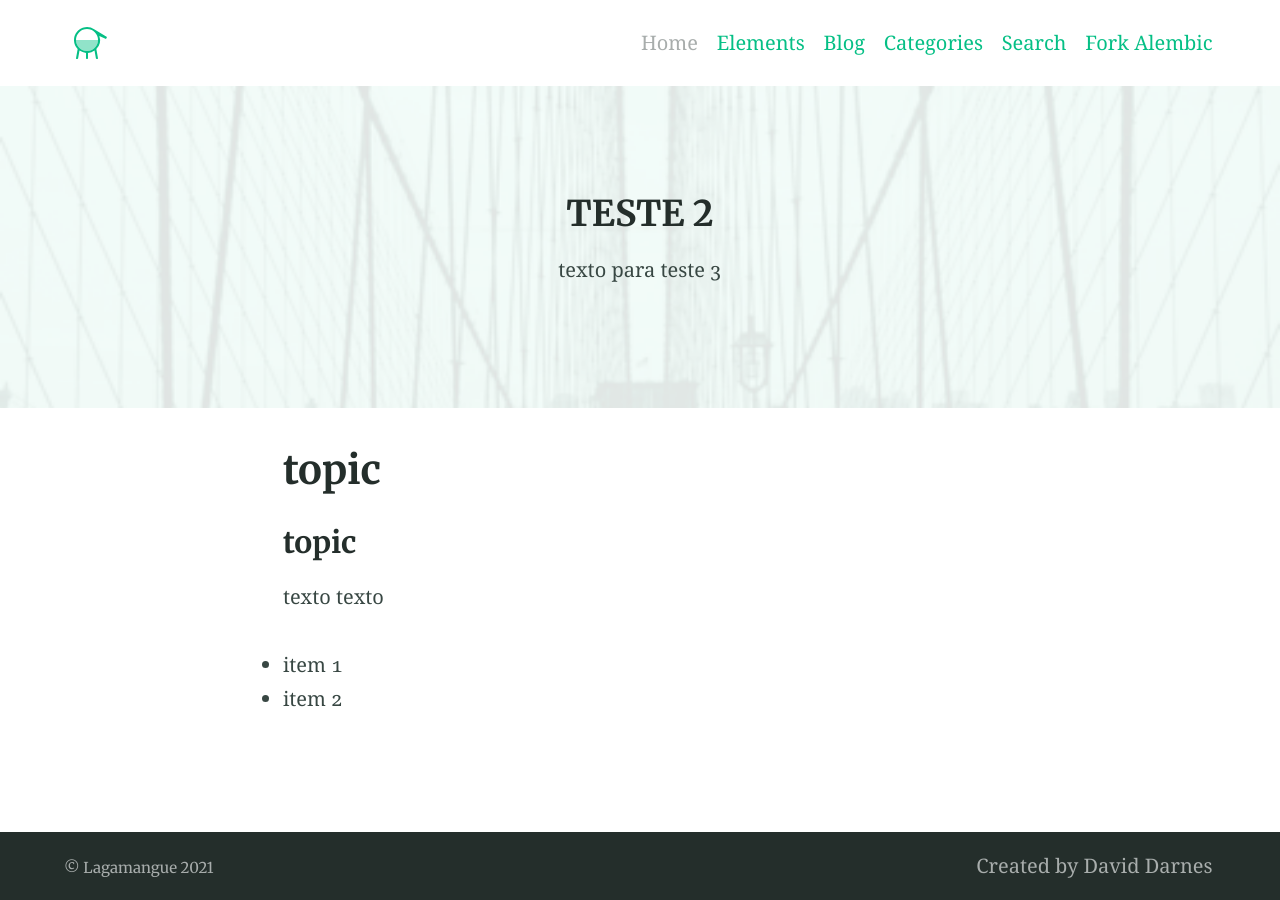
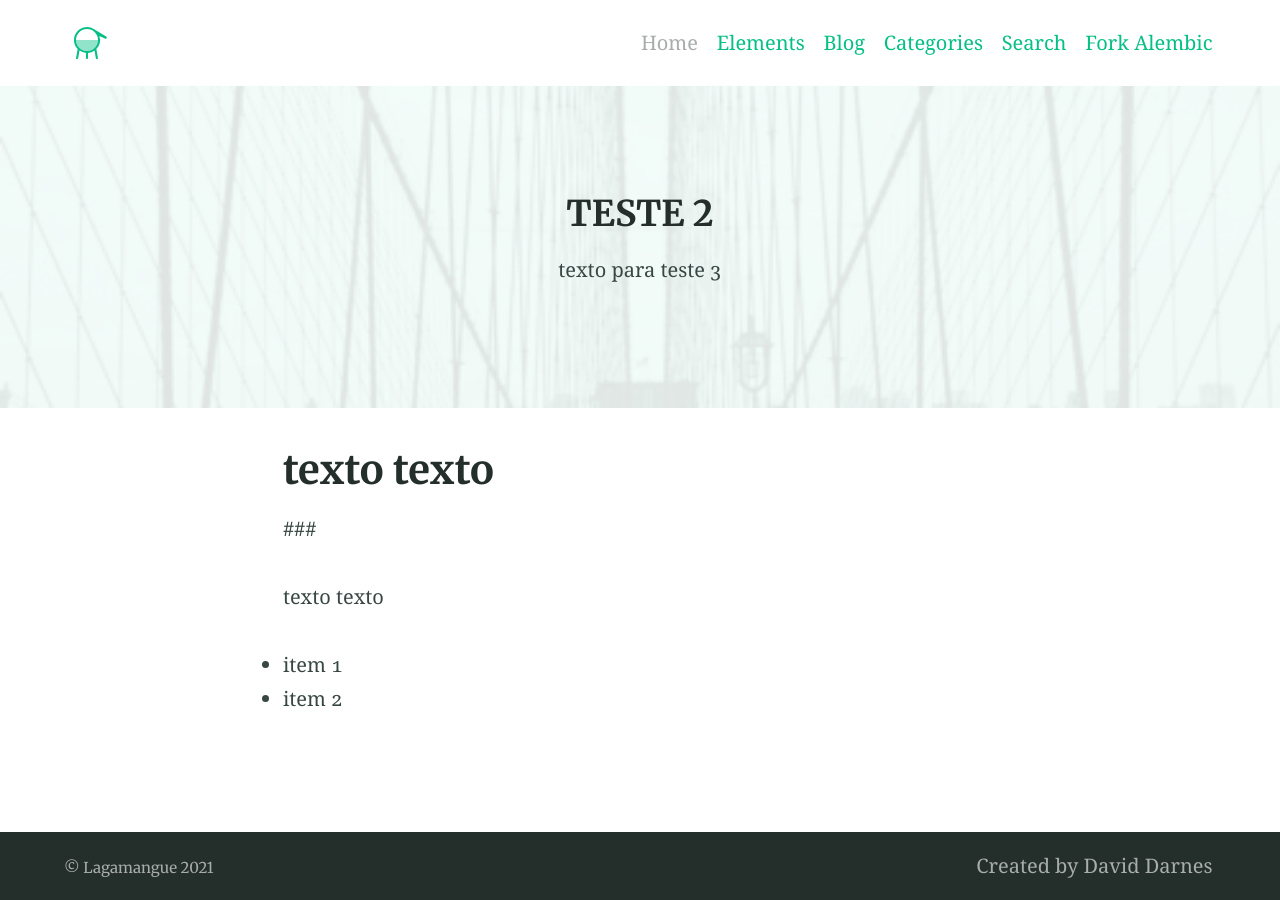
Before and after one commit to lagamangue/lagamangue.github.io, a Jekyll site: the page built from index.md, in a window 1280 px wide. Built offline with Jekyll 4.4.1, drawn with Linux system fonts in a browser that asks for light colours; our own code applies the rules of GitHub Pages for plain Markdown files.

Commit message:
Update index.md

```diff
--- a/index.md
+++ b/index.md
@@ -7,7 +7,7 @@ feature_image: "assets/default-offline-image.png"
 
 ---
 
-### topic
+###
 
 texto texto
 
```
